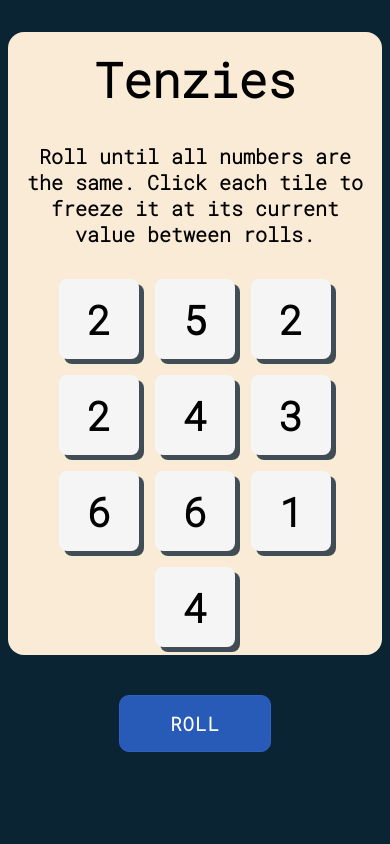
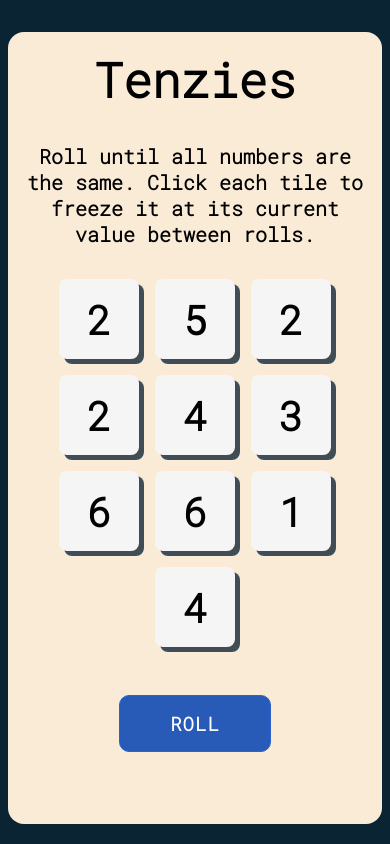
Before and after one commit to scott-gianan/tenzies-game, a React (Vite) app: page / in a window 390 px wide. Built offline with nearby package versions, Linux system fonts and the light colour scheme.

Commit message:
edit styling for hampaslupa phones

```diff
--- a/src/App.css
+++ b/src/App.css
@@ -11,7 +11,7 @@ body{
 
 .game-container {
     padding: 1rem;
-    height: 70vh;
+    height: 90vh;
     background-color:antiquewhite;
     margin: 2rem auto 0 auto;
     border-radius: 1rem;
```
